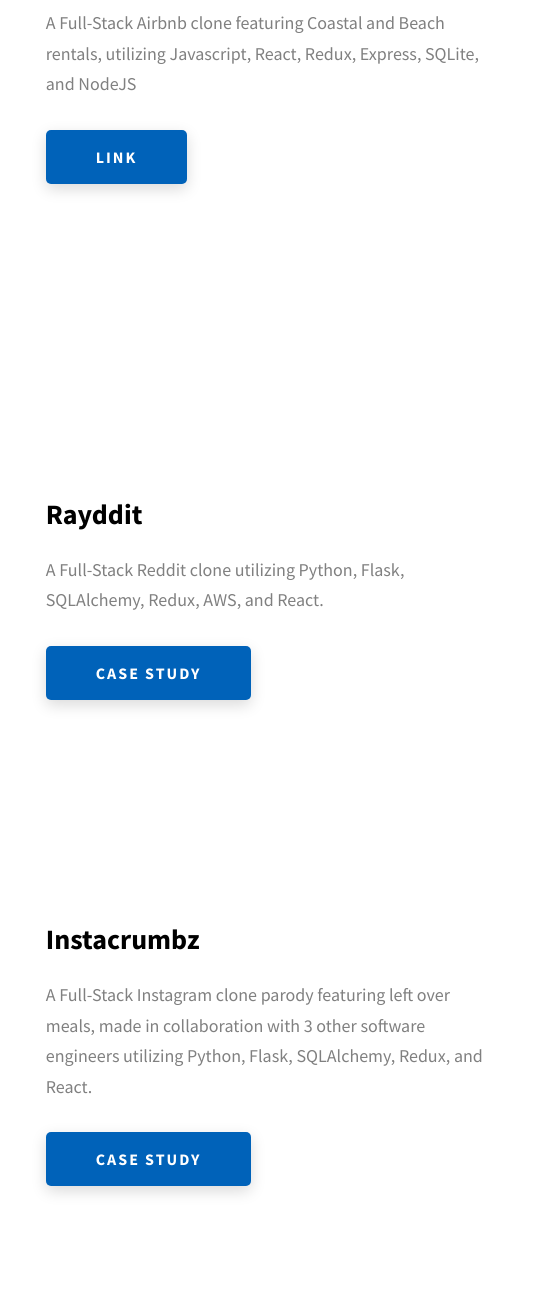
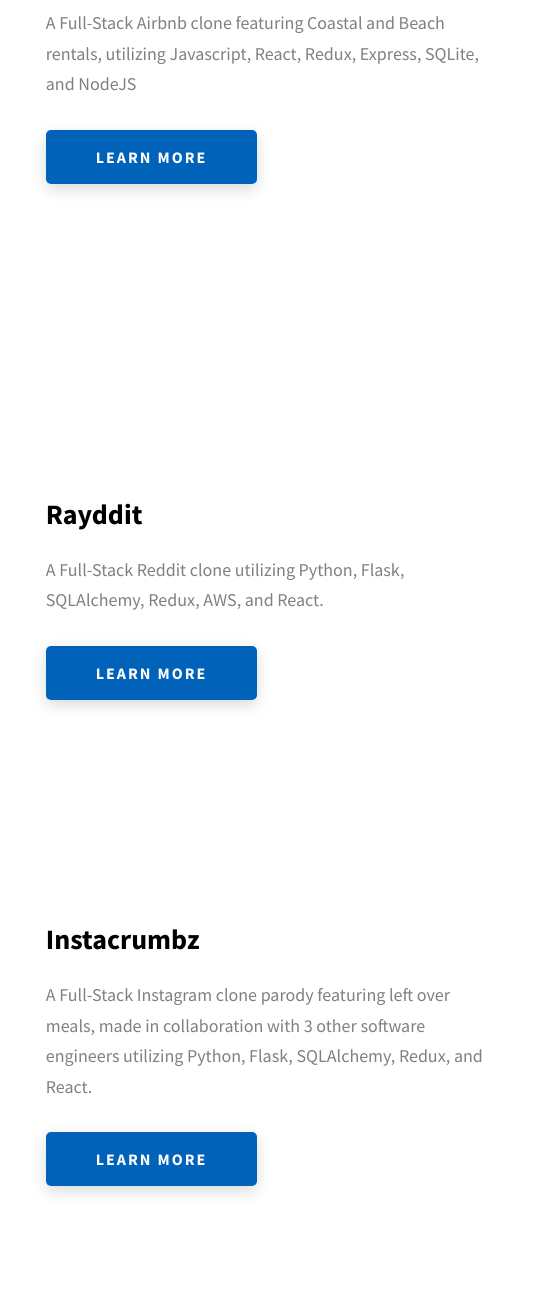
Before and after one commit to RayC206/RayC206.github.io, a website: page index.html in a window 1280 px wide. Shown: the part 2340-3640 px from the top of the page, 732-1280 px from the left. Drawn offline with Linux system fonts and the light colour scheme.

Commit message:
minor changes to buttons

```diff
--- a/index.html
+++ b/index.html
@@ -226,7 +226,7 @@
                 href="./project-1.html"
                 class="btn btn--med btn--theme dynamicBgClr"
                 target="_blank"
-                >Link</a
+                >Learn More</a
               >
             </div>
           </div>
@@ -248,7 +248,7 @@
                 href="./project-2.html"
                 class="btn btn--med btn--theme dynamicBgClr"
                 target="_blank"
-                >Case Study</a
+                >Learn More</a
               >
             </div>
           </div>
@@ -270,7 +270,7 @@
                 href="./project-3.html"
                 class="btn btn--med btn--theme dynamicBgClr"
                 target="_blank"
-                >Case Study</a
+                >Learn More</a
               >
             </div>
           </div>
```
